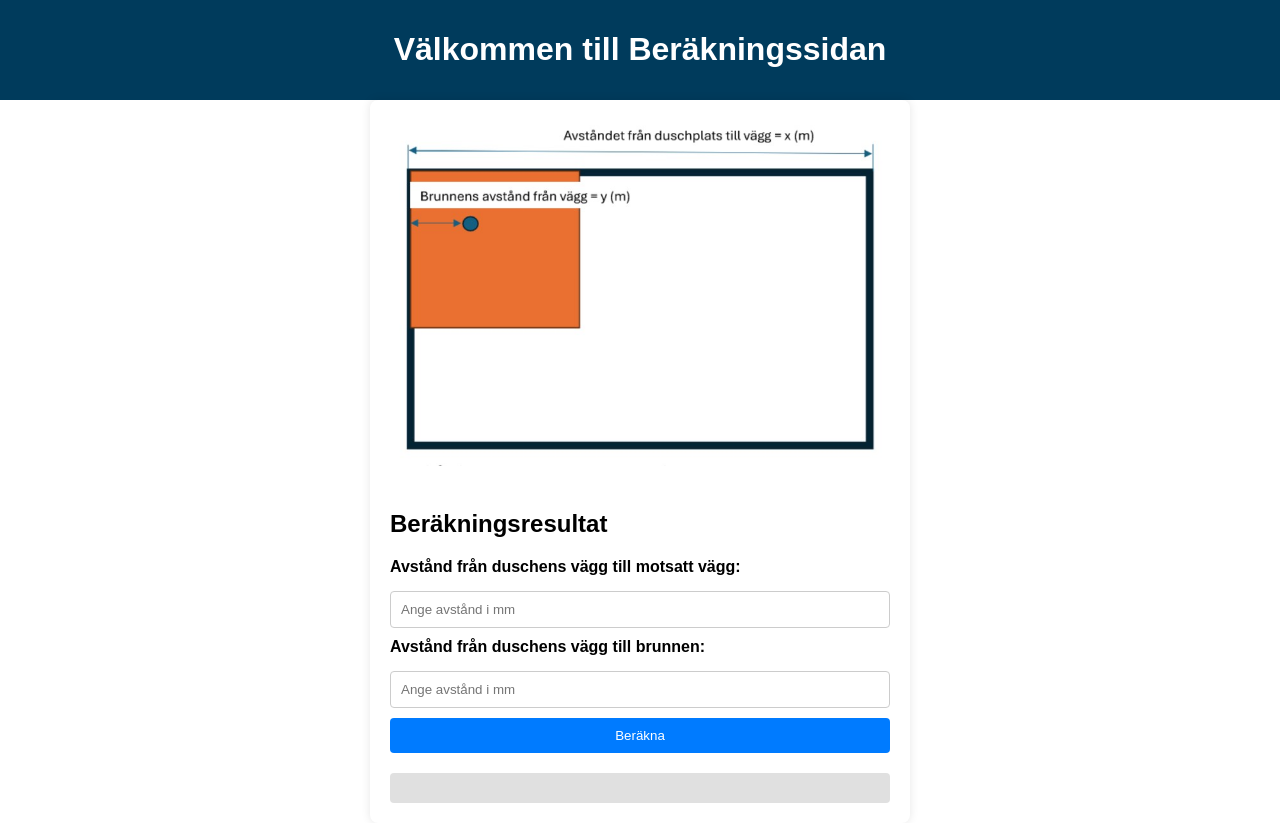
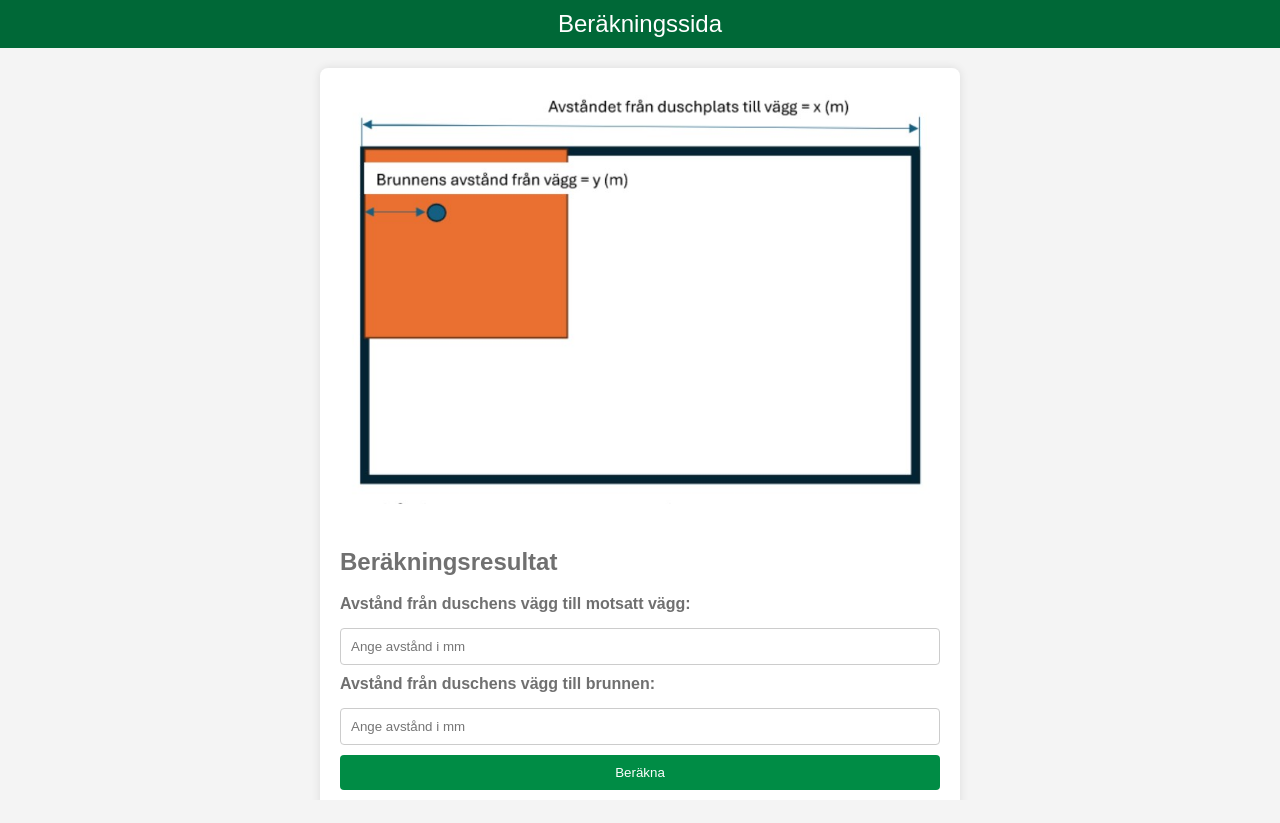
Before and after one commit to Emil-999/Brunn, a plain HTML site: page index.html in a window 1280 px wide. After the commit the page ends 800 px from the top, so only its background shows below. Drawn offline with Linux system fonts and the light colour scheme.

Commit message:
index.html

```diff
--- a/index.html
+++ b/index.html
@@ -5,57 +5,79 @@
     <meta name="viewport" content="width=device-width, initial-scale=1.0">
     <title>Beräkningssida</title>
     <style>
+        :root {
+            --primary-color: #006837; /* Mörkgrön */
+            --secondary-color: #707070; /* Grå text */
+            --background-color: #F4F4F4; /* Ljusgrå bakgrund */
+            --button-color: #008C45; /* Grön knappfärg */
+            --button-hover-color: #006837; /* Mörkare grön vid hover */
+        }
+
         body, html {
             margin: 0;
             padding: 0;
-            overflow: auto; /* Allow scrolling */
-            font-family: Arial, sans-serif; /* Consistent font */
+            font-family: 'Arial', sans-serif;
+            color: var(--secondary-color);
+            background-color: var(--background-color);
+            height: 100%;
+            overflow: auto;
         }
+
         .container {
-            max-width: 500px;
-            margin: auto;
+            background: #fff;
             padding: 20px;
-            background-color: #fff;
             border-radius: 8px;
             box-shadow: 0 0 10px rgba(0, 0, 0, 0.1);
+            width: 90%;
+            max-width: 600px;
+            margin: 20px auto;
+            overflow: auto;
         }
+
         .header {
-            background-color: #003B5C; /* Dark blue background */
-            color: #ffffff;
+            background-color: var(--primary-color);
+            color: white;
             padding: 10px 20px;
             text-align: center;
+            font-size: 24px;
         }
+
         img {
             max-width: 100%;
             height: auto;
             border-radius: 4px;
             margin-bottom: 20px;
         }
+
         label {
             display: block;
             margin: 10px 0 5px;
             font-weight: bold;
         }
+
         input, button {
             width: 100%;
             padding: 10px;
             margin-top: 10px;
             box-sizing: border-box;
+            border-radius: 4px;
         }
+
         input {
             border: 1px solid #ccc;
-            border-radius: 4px;
         }
+
         button {
-            background-color: #007BFF;
-            color: #fff;
+            background-color: var(--button-color);
+            color: white;
             border: none;
-            border-radius: 4px;
             cursor: pointer;
         }
+
         button:hover {
-            background-color: #0056b3;
+            background-color: var(--button-hover-color);
         }
+
         .result {
             margin-top: 20px;
             font-size: 1.2em;
@@ -64,6 +86,7 @@
             border-radius: 4px;
             background-color: #e0e0e0;
         }
+
         .result span {
             display: block;
             margin: 10px 0;
@@ -71,40 +94,24 @@
     </style>
 </head>
 <body>
-    <div class="header">
-        <h1>Välkommen till Beräkningssidan</h1>
-    </div>
+    <header class="header">
+        Beräkningssida
+    </header>
     <div class="container">
         <img src="bild.jpg" alt="Beskrivande bild">
         <h2>Beräkningsresultat</h2>
-        <label for="x">Avstånd från duschens vägg till motsatt vägg:</label>
-        <input type="number" id="x" placeholder="Ange avstånd i mm" step="any">
-        <label for="y">Avstånd från duschens vägg till brunnen:</label>
-        <input type="number" id="y" placeholder="Ange avstånd i mm" step="any">
-        <button id="calculateButton">Beräkna</button>
+        <form>
+            <label for="x">Avstånd från duschens vägg till motsatt vägg:</label>
+            <input type="number" id="x" placeholder="Ange avstånd i mm" step="any">
+            <label for="y">Avstånd från duschens vägg till brunnen:</label>
+            <input type="number" id="y" placeholder="Ange avstånd i mm" step="any">
+            <button type="button" id="calculateButton">Beräkna</button>
+        </form>
         <div class="result">
             <span id="optimalResult"></span>
             <span id="maximalResult"></span>
             <span id="minimalResult"></span>
         </div>
     </div>
-    <script>
-        document.getElementById('calculateButton').addEventListener('click', function() {
-            const x = parseFloat(document.getElementById('x').value);
-            const y = parseFloat(document.getElementById('y').value);
-            if (isNaN(x) || isNaN(y)) {
-                alert('Vänligen ange giltiga nummer för både X och Y');
-                return;
-            }
-
-            const optimal = (6.3 - 13 * y + 6 * x).toFixed(2);
-            const maximal = (9 - 20 * y + 10 * x).toFixed(2);
-            const minimal = (4.5 - 7 * y + 2 * x).toFixed(2);
-
-            document.getElementById('optimalResult').innerText = `Optimalt: ${optimal} mm`;
-            document.getElementById('maximalResult').innerText = `Maximalt: ${maximal} mm`;
-            document.getElementById('minimalResult').innerText = `Minimalt: ${minimal} mm`;
-        });
-    </script>
 </body>
 </html>
```
